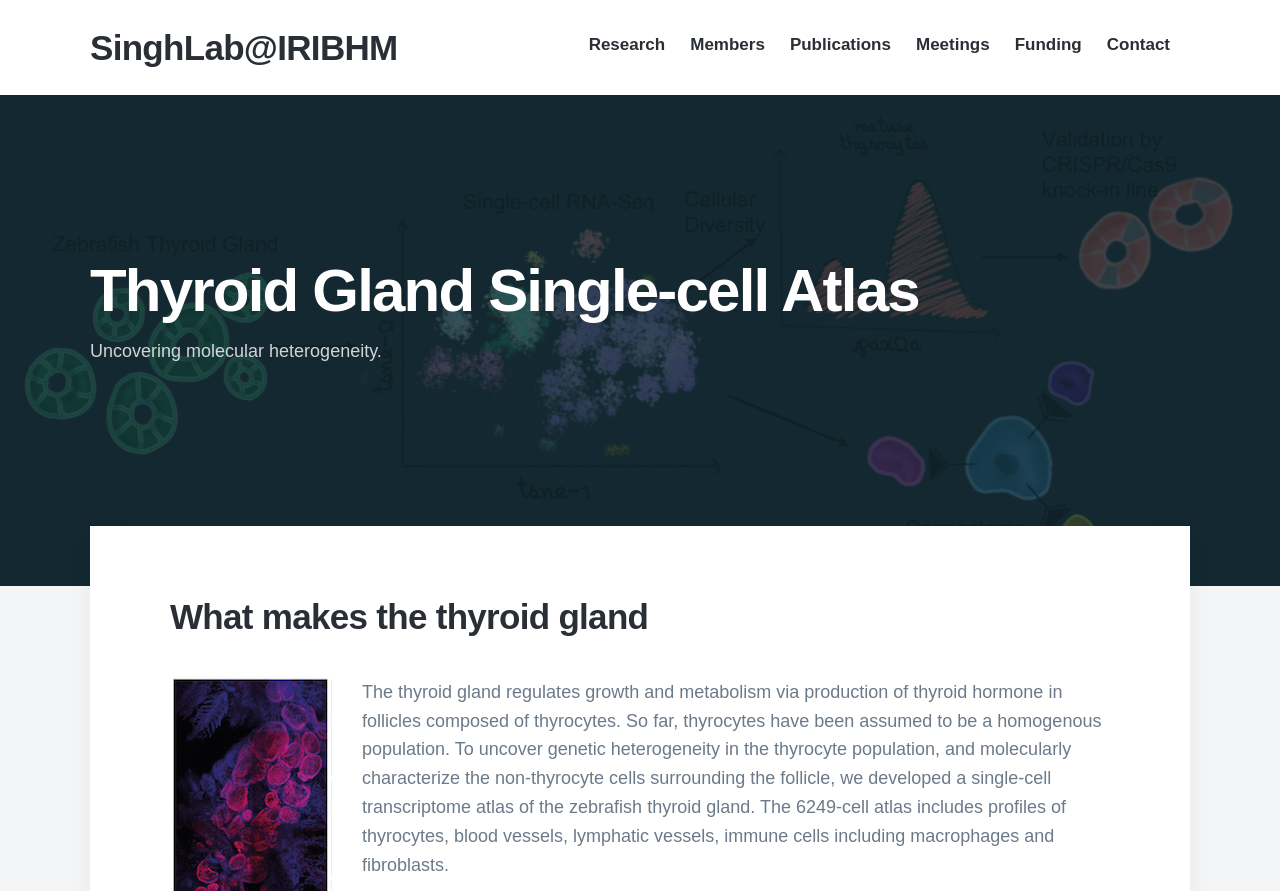
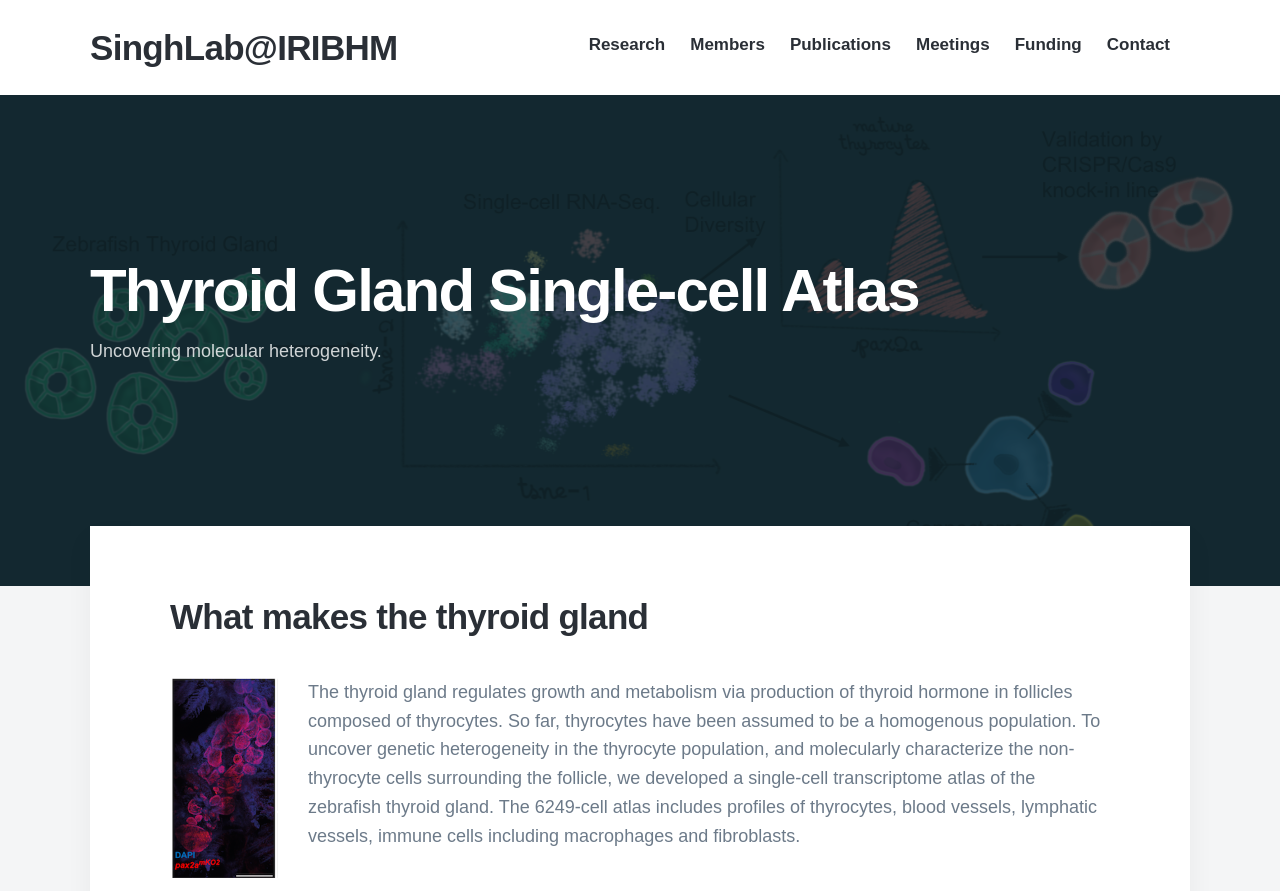
Before and after one commit to sumeetpalsingh/sumeetpalsingh.github.io, a Jekyll site: the page built from _projects/2018-06-31-single-cell-atlas.md, in a window 1280 px wide. Shown: the top 891 px of the page. Built offline with Jekyll 4.4.1, drawn with Linux system fonts in a browser that asks for light colours; nearby versions of some CDN libraries; some web fonts are replaced; grey boxes are pictures that could not be loaded.

Commit message:
Update 2018-06-31-single-cell-atlas.md

```diff
--- a/_projects/2018-06-31-single-cell-atlas.md
+++ b/_projects/2018-06-31-single-cell-atlas.md
@@ -8,11 +8,11 @@
 
 ## What makes the thyroid gland
 
-<img src="/images/ThyroidGland.png" alt="ThyroidGland" style="float:left;width:162px;height:300px;margin:0px 30px 0px 0px">
+<img src="/images/ThyroidGland.png" alt="ThyroidGland" style="float:left;width:108px;height:200px;margin:0px 30px 0px 0px">
 
 The thyroid gland regulates growth and metabolism via production of thyroid hormone in follicles composed of thyrocytes. So far, thyrocytes have been assumed to be a homogenous population. To uncover genetic heterogeneity in the thyrocyte population, and molecularly characterize the non-thyrocyte cells surrounding the follicle, we developed a single-cell transcriptome atlas of the zebrafish thyroid gland. The 6249-cell atlas includes profiles of thyrocytes, blood vessels, lymphatic vessels, immune cells including macrophages and fibroblasts.
 
-<img src="/images/pax2a.gif" alt="Pax2a" style="float:left;width:200px;height:120px;margin:0px 30px 0px 0px">
+<img src="/images/pax2a.gif" alt="Pax2a" style="float:left;width:400px;height:2400px;margin:0px 30px 0px 0px">
 
 Further, the thyrocytes could be split into two sub-populations with unique transcriptional signature, including differential expression of the transcription factor pax2a. To validate thyrocyte heterogeneity, we generated a CRISPR/Cas9-based pax2a knock-in line, which demonstrated specific pax2a expression in the thyrocytes. However, a population of pax2a-low mature thyrocytes interspersed within individual follicles could be distinguished, corroborating heterogeneity within the thyrocyte population. Our results identify and validate transcriptional differences within the nominally homogenous thyrocyte population.
 
```
